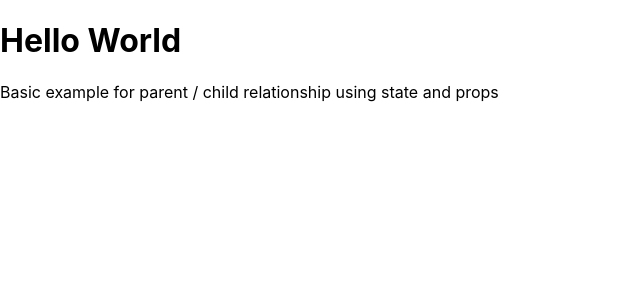
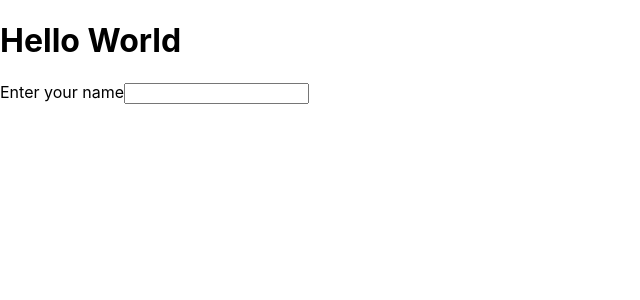
Before and after one commit to copolat/Greeting-App, a React (Create React App) app: page / in a window 1280 px wide. Shown: the top 300 px of the page, without its empty margins (0-640 px from the left). Built offline with nearby package versions, Linux system fonts and the light colour scheme.

Commit message:
Create first component

```diff
--- a/src/App.js
+++ b/src/App.js
@@ -1,25 +1,10 @@
-import logo from './logo.svg';
-import './App.css';
-
-function App() {
+function Header() {
   return (
-    <div className="App">
-      <header className="App-header">
-        <img src={logo} className="App-logo" alt="logo" />
-        <p>
-          Edit <code>src/App.js</code> and save to reload.
-        </p>
-        <a
-          className="App-link"
-          href="https://reactjs.org"
-          target="_blank"
-          rel="noopener noreferrer"
-        >
-          Learn React
-        </a>
-      </header>
-    </div>
-  );
+    <div>
+      <h1>Hello World</h1>
+      <label htmlFor="user_name">Enter your name</label>
+      <input id="user_name" type="text"/>
+      </div>
+  )
 }
-
-export default App;
+export default Header;
--- a/src/index.js
+++ b/src/index.js
@@ -6,16 +6,9 @@ import reportWebVitals from './reportWebVitals';
 
 // JSX - Rendering as a first argument of React
 
-function Header() {
-  return (
-    <div>
-      <h1>Hello World</h1>
-      <p>Basic example for parent / child relationship using state and props</p>
-    </div>
-  )
-}
+
 ReactDOM.render(
-  <Header />,
+  <App />,
   document.getElementById('root')
 );
 
```
Also changed, not shown: 1 other file (tests, documents, lock files or other folders).
